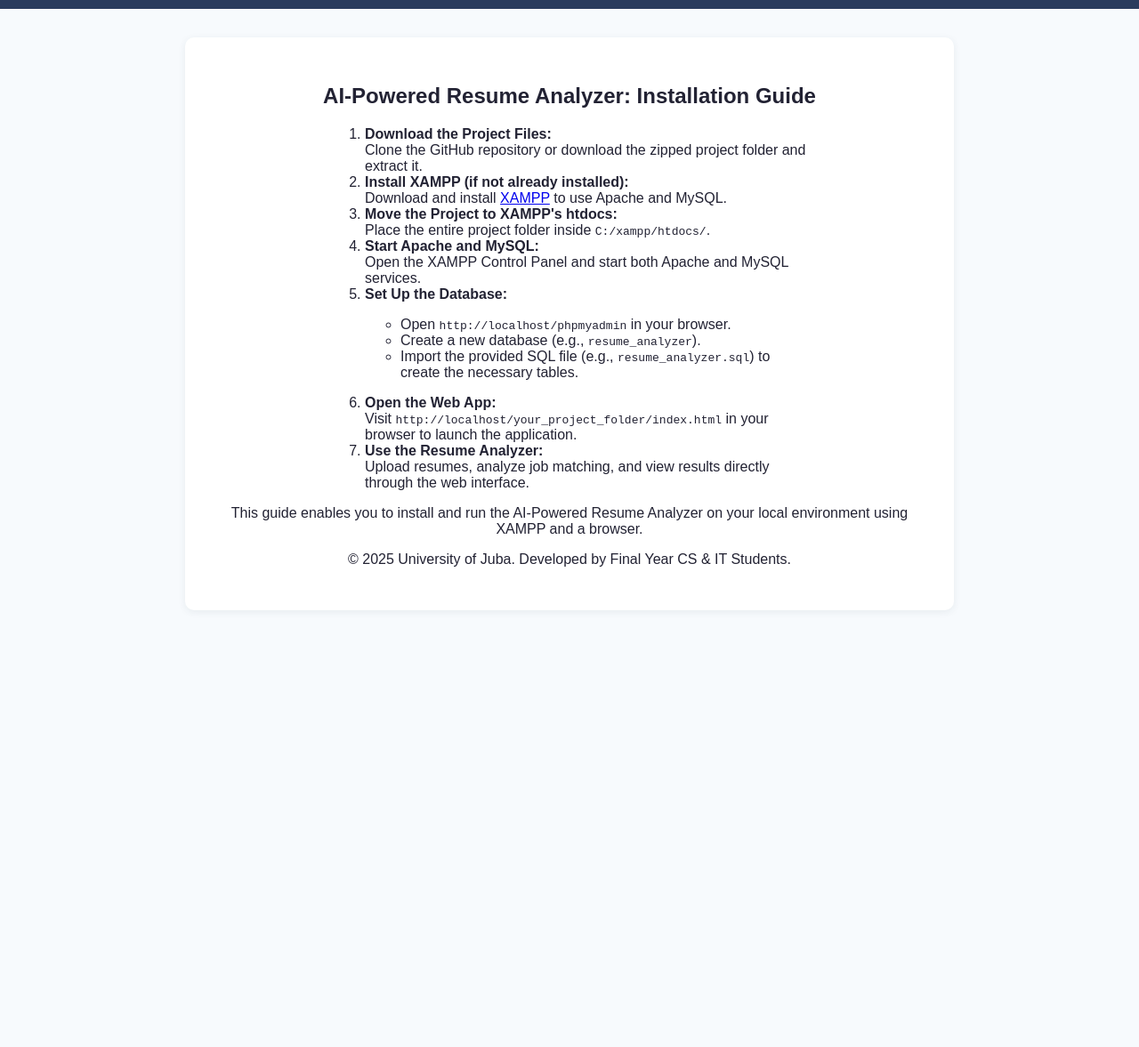
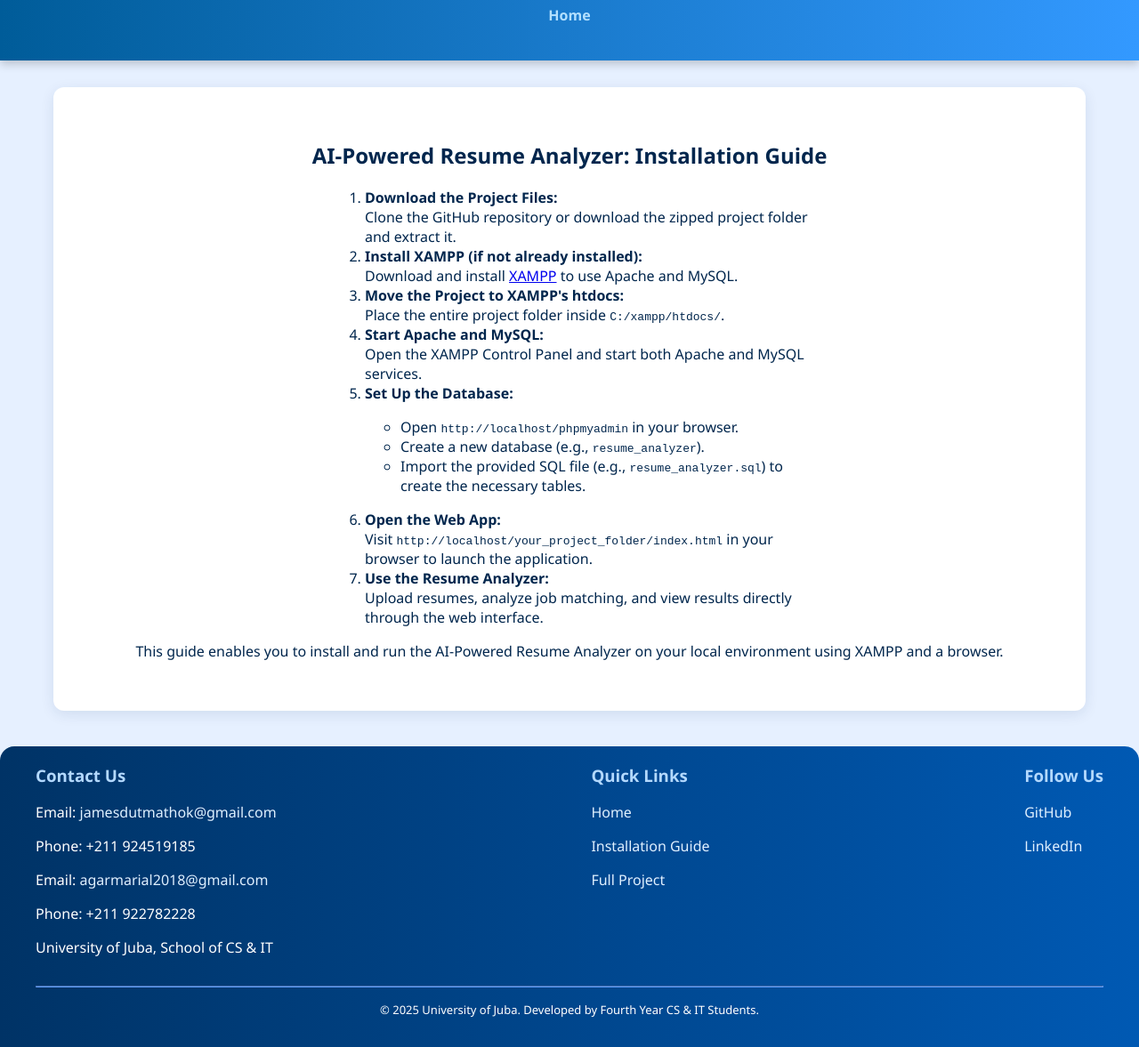
Before and after one commit to Ganomanut/AI-Powered-Resume-Analyzer, a plain HTML site: page install.html in a window 1280 px wide. Shown: the part 120-1297 px from the top of the page at 89% size. Before the commit the page ends 838 px from the top, so only its background shows below. Drawn offline with Linux system fonts and the light colour scheme.

Commit message:
Update install.html
Signed-off-by: Ganomanut <jamesdutmathok@gmail.com>

```diff
--- a/install.html
+++ b/install.html
@@ -4,6 +4,61 @@
     <meta charset="UTF-8">
     <title>Web App Installation Process</title>
     <link rel="stylesheet" href="style.css">
+    <style>
+        body {
+            font-family: 'Segoe UI', Tahoma, Geneva, Verdana, sans-serif;
+            margin: 0;
+            padding: 0;
+            background-color: #e6f0ff;
+            color: #00264d;
+        }
+        header {
+            background: linear-gradient(to right, #005c99, #3399ff);
+            color: #fff;
+            text-align: center;
+            padding: 40px 20px;
+            box-shadow: 0 4px 10px rgba(0, 0, 0, 0.2);
+        }
+        nav a {
+            color: #b3e0ff;
+            margin: 0 10px;
+            text-decoration: none;
+            font-weight: bold;
+        }
+        nav a:hover {
+            text-decoration: underline;
+        }
+        main {
+            padding: 40px 80px;
+            background-color: #ffffff;
+            max-width: 1000px;
+            margin: 30px auto;
+            border-radius: 12px;
+            box-shadow: 0 4px 15px rgba(0, 51, 102, 0.1);
+        }
+        footer {
+            background: linear-gradient(to right, #003366, #0059b3);
+            color: #ffffff;
+            padding: 20px 40px;
+            border-radius: 16px 16px 0 0;
+            margin-top: 40px;
+        }
+        footer a {
+            color: #e0f0ff;
+            text-decoration: none;
+        }
+        footer a:hover {
+            text-decoration: underline;
+        }
+        footer h3 {
+            margin-top: 0;
+            color: #b3d9ff;
+        }
+        footer hr {
+            margin: 16px 0;
+            border-color: #66a3ff;
+        }
+    </style>
 </head>
 <body>
     <header>
@@ -12,6 +67,7 @@
             <a href="index.html">Home</a>
         </nav>
     </header>
+
     <main>
         <h2>AI-Powered Resume Analyzer: Installation Guide</h2>
         <ol>
@@ -45,9 +101,37 @@
         <p>
             This guide enables you to install and run the AI-Powered Resume Analyzer on your local environment using XAMPP and a browser.
         </p>
+    </main>
 
-       <p style="text-align: center;">&copy; 2025 University of Juba. Developed by Final Year CS & IT Students.</p>
-    </main>
+    <footer>
+        <div style="display: flex; flex-wrap: wrap; justify-content: space-between; gap: 20px;">
+            <div>
+                <h3>Contact Us</h3>
+                <p>Email: <a href="mailto:jamesdutmathok@gmail.com">jamesdutmathok@gmail.com</a></p>
+                <p>Phone: +211 924519185</p>
+                <p>Email: <a href="mailto:agarmarial2018@gmail.com">agarmarial2018@gmail.com</a></p>
+                <p>Phone: +211 922782228</p>
+                <p>University of Juba, School of CS & IT</p>
+            </div>
+
+            <div>
+                <h3>Quick Links</h3>
+                <p><a href="index.html">Home</a></p>
+                <p><a href="install.html">Installation Guide</a></p>
+                <p><a href="complete.html">Full Project</a></p>
+            </div>
+
+            <div>
+                <h3>Follow Us</h3>
+                <p><a href="https://github.com/Ganomanut/Updated-AI-Powered-Resume-Analyzer" target="_blank">GitHub</a></p>
+                <p><a href="https://www.linkedin.com/" target="_blank">LinkedIn</a></p>
+            </div>
+        </div>
+
+        <hr />
+        <p style="text-align: center; font-size: 13px;">&copy; 2025 University of Juba. Developed by Fourth Year CS & IT Students.</p>
+    </footer>
+
     <script src="script.js"></script>
 </body>
 </html>
```
